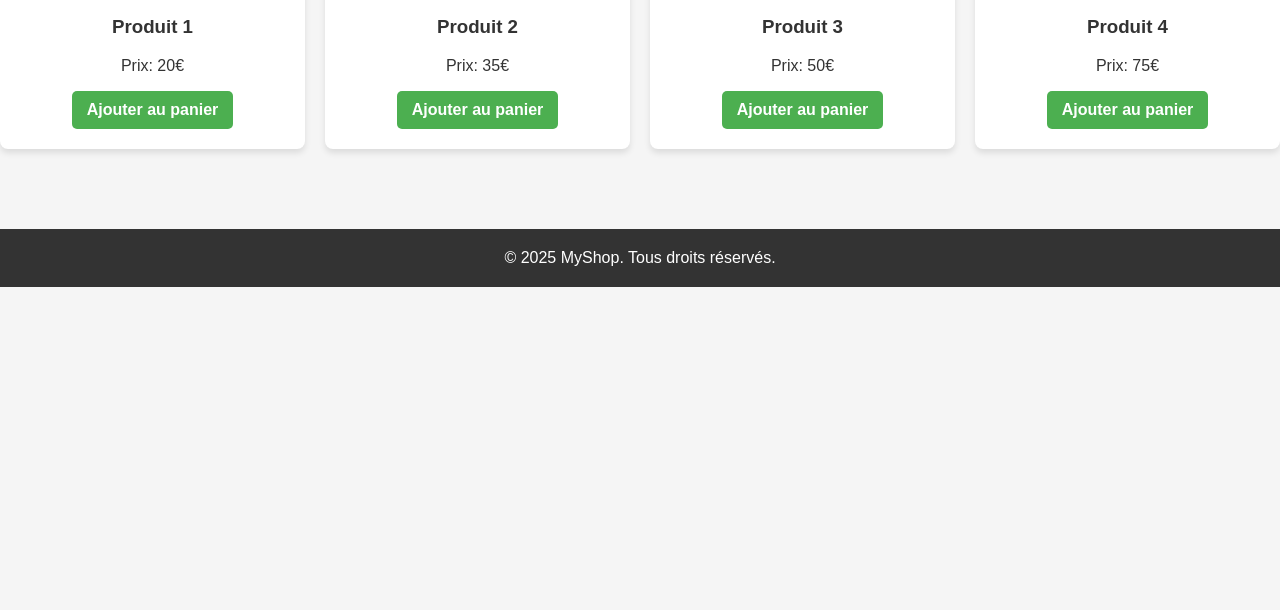
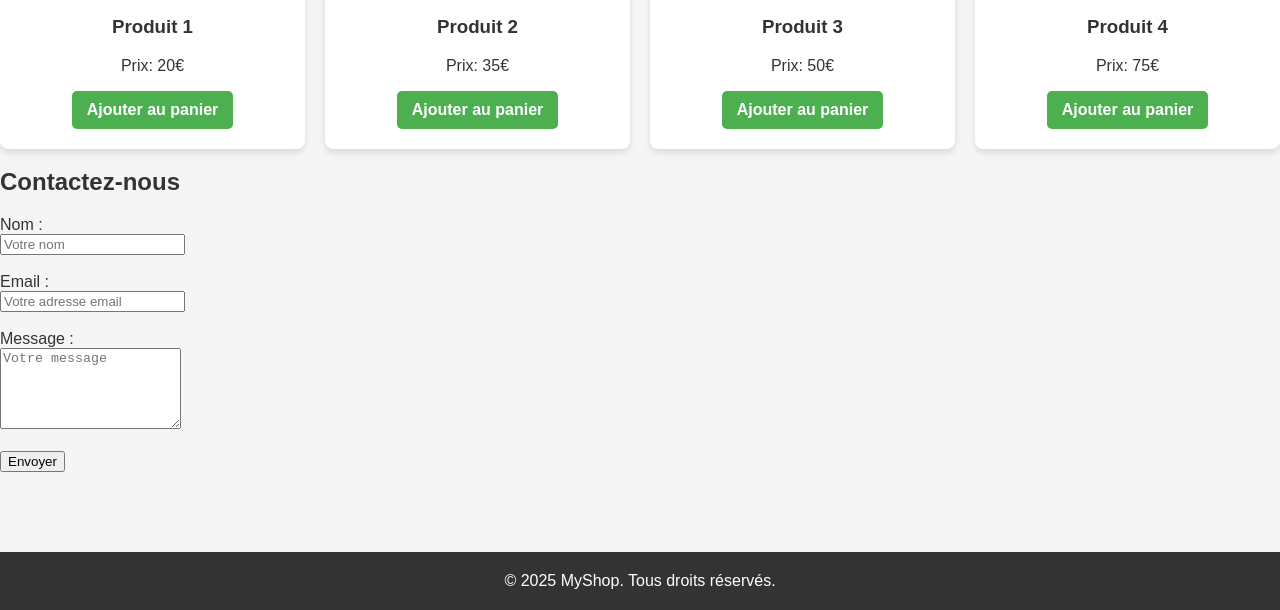
Before and after one commit to tom-lx5/E-Commerce, a plain HTML site: page index.html in a window 1280 px wide. Shown: the part 648-1258 px from the top of the page. Before the commit the page ends 935 px from the top, so only its background shows below. Drawn offline with Linux system fonts and the light colour scheme.

Commit message:
Update index.html

```diff
--- a/index.html
+++ b/index.html
@@ -29,7 +29,7 @@
             <li><a href="#">Accueil</a></li>
             <li><a href="#">Catégories</a></li>
             <li><a href="#">Promotions</a></li>
-            <li><a href="#">Contact</a></li>
+            <li><a href="#contact-section">Contact</a></li>
         </ul>
     </nav>
 
@@ -45,7 +45,7 @@
             </div>
         </section>
 
-    <section class="products">
+        <section class="products">
             <h2>Produits Populaires</h2>
             <div class="product-grid">
                 <div class="product">
@@ -77,6 +77,23 @@
                 </div>
             </div>
         </section>
+
+        <!-- Section Contact -->
+        <section id="contact-section" class="contact">
+            <h2>Contactez-nous</h2>
+            <form action="mailto:tomlux54@gmail.com" method="post" enctype="text/plain">
+                <label for="name">Nom :</label><br>
+                <input type="text" id="name" name="name" placeholder="Votre nom" required><br><br>
+
+                <label for="email">Email :</label><br>
+                <input type="email" id="email" name="email" placeholder="Votre adresse email" required><br><br>
+
+                <label for="message">Message :</label><br>
+                <textarea id="message" name="message" placeholder="Votre message" rows="5" required></textarea><br><br>
+
+                <button type="submit">Envoyer</button>
+            </form>
+        </section>
     </main>
 
     <!-- Footer -->
```
